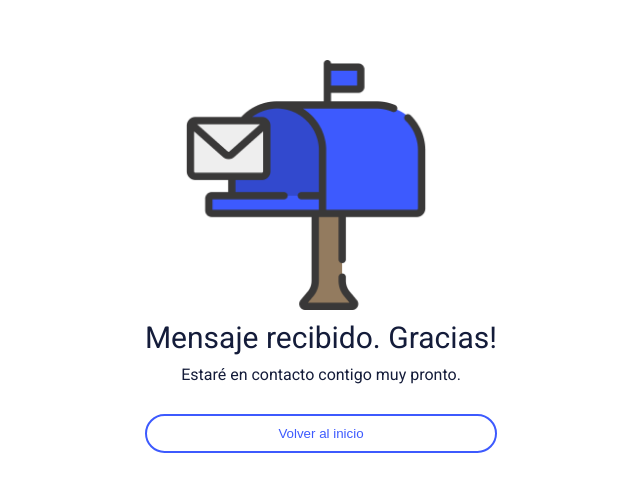
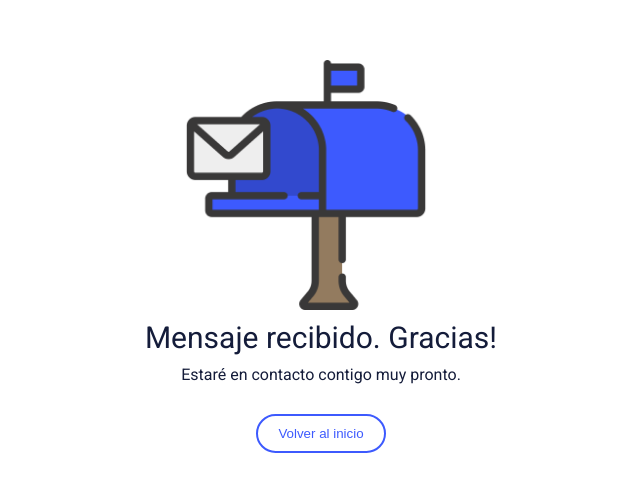
Before and after one commit to aleruizd/alejandroruizdiaz, a Next.js app: page /success in a window 1280 px wide. Shown: the part 134-626 px from the top of the page, without its empty margins (319-959 px from the left). Built offline with nearby package versions, Linux system fonts and the light colour scheme.

Commit message:
Portfolio Terminado

```diff
--- a/components/common/LinkButton/LinkButton.js
+++ b/components/common/LinkButton/LinkButton.js
@@ -1,18 +1,20 @@
 import styles from './LinkButton.module.css'
 import Link from 'next/link'
 
-export default function LinkButton({href,children,color,mobileAvailable}){
-    return(
+export default function LinkButton({ href, children, color, mobileAvailable }) {
+    return (
         <Link href={href}>
-            <button
-                className={`
+            <a>
+                <button
+                    className={`
                     ${styles.linkButton}
                     ${styles[color]}
                     ${mobileAvailable ? styles.mobile : ''}
                 `}
-            >
-                {children}
-            </button>
+                >
+                    {children}
+                </button>
+            </a>
         </Link>
     )
 }
--- a/components/layout/About/About.js
+++ b/components/layout/About/About.js
@@ -14,7 +14,7 @@ export default function About() {
                  mis habilidades creando proyectos personales realizando tanto el Front-end
                  como el Back-end. Actualmente me dedico al desarrollo web Front-end
                  con ReactJS y NextJS.</p>
-            <LinkButton href="/CV-AlejandroRuizDiaz.pdf" color='secondary' mobileAvailable>Descargar CV</LinkButton>
+            <LinkButton href={process.env.CV_LINK} color='secondary' mobileAvailable>Descargar CV</LinkButton>
         </section>
     )
 }
--- a/next.config.js
+++ b/next.config.js
@@ -4,5 +4,6 @@ module.exports = {
         REFRESH_TOKEN: process.env.REFRESH_TOKEN,
         CLIENT_SECRET: process.env.CLIENT_SECRET,
         CLIENT_ID: process.env.CLIENT_ID,
+        CV_LINK: process.env.CV_LINK
     },
   }
```
Also changed, not shown: 1 other file (tests, documents, lock files or other folders).
